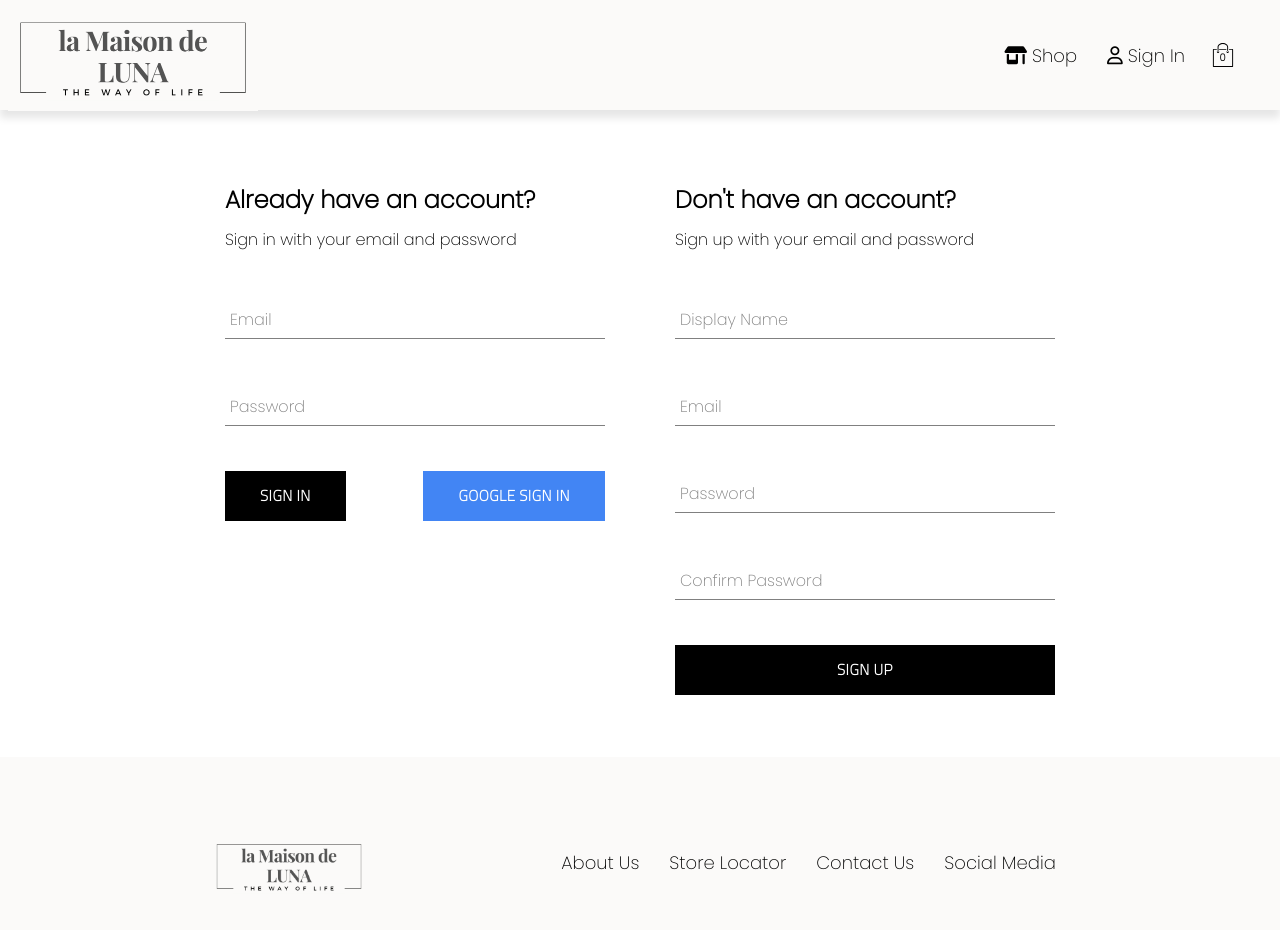
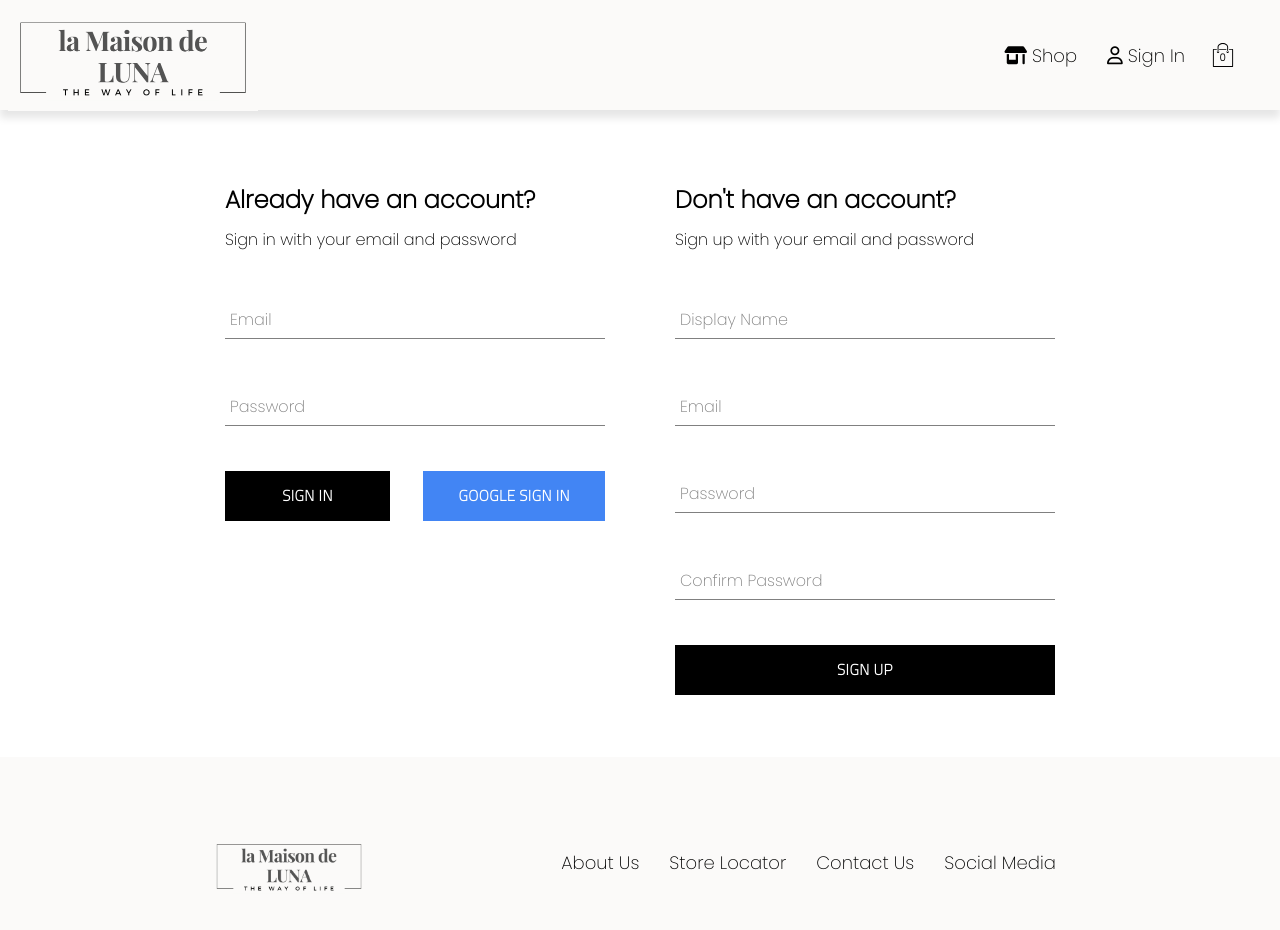
Before and after one commit to ayumilky/online-shop, a React (Create React App) app: page /auth in a window 1280 px wide. Shown: the top 930 px of the page. Built offline with nearby package versions, Linux system fonts and the light colour scheme; no server answers.

Commit message:
fixed styles in product page

```diff
--- a/src/components/button/button.styles.css
+++ b/src/components/button/button.styles.css
@@ -1,5 +1,5 @@
 .button-container {
-  min-width: 100px;
+  min-width: 165px;
   width: auto;
   height: 50px;
   letter-spacing: 0.5px;
--- a/src/components/button/button.styles.scss
+++ b/src/components/button/button.styles.scss
@@ -1,5 +1,5 @@
 .button-container {
-    min-width: 100px;
+    min-width: 165px;
     width: auto;
     height: 50px;
     letter-spacing: 0.5px;
--- a/src/components/product-item/product-item.styles.css
+++ b/src/components/product-item/product-item.styles.css
@@ -1,7 +1,6 @@
 .product-left {
   display: flex;
   width: auto;
-  place-self: center;
 }
 .product-left .main-img-container {
   display: flex;
@@ -39,7 +38,6 @@
   flex-direction: column;
   background-color: #fbfaf9;
   border: 1px solid #fbfaf9;
-  place-self: center;
 }
 .product-right .price-tag-section {
   display: flex;
--- a/src/components/product-item/product-item.styles.scss
+++ b/src/components/product-item/product-item.styles.scss
@@ -1,7 +1,6 @@
 .product-left{
     display: flex;
     width: auto;
-    place-self: center;
 
     .main-img-container{
         display: flex;
@@ -42,7 +41,6 @@
     flex-direction: column;
     background-color: #fbfaf9;
     border: 1px solid #fbfaf9;
-    place-self: center;
     .price-tag-section{
         display: flex;
         justify-content: space-between;
--- a/src/routes/product-page/product-page.styles.css
+++ b/src/routes/product-page/product-page.styles.css
@@ -11,17 +11,20 @@
 @media screen and (min-width: 100px) and (max-width: 480px) {
   .product-page-container {
     flex-direction: column;
+    align-items: center;
   }
 }
 /* Tablet View */
 @media screen and (min-width: 481px) and (max-width: 768px) {
   .product-page-container {
     flex-direction: column;
+    align-items: center;
   }
 }
 /* Laptop View */
 @media screen and (min-width: 769px) and (max-width: 1024px) {
   .product-page-container {
     flex-direction: column;
+    align-items: center;
   }
 }/*# sourceMappingURL=product-page.styles.css.map */
--- a/src/routes/product-page/product-page.styles.scss
+++ b/src/routes/product-page/product-page.styles.scss
@@ -14,6 +14,7 @@
       @media screen and (min-width:100px) and (max-width:480px) {
         .product-page-container{
             flex-direction: column;
+            align-items: center;
         }
 
       }
@@ -22,11 +23,13 @@
        @media screen and (min-width:481px) and (max-width:768px) {
         .product-page-container{
             flex-direction: column;
+            align-items: center;
         }
       }
        /* Laptop View */
        @media screen and (min-width:769px) and (max-width:1024px) {
         .product-page-container{
             flex-direction: column;
+            align-items: center;
         }
       }
```
Also changed, not shown: 2 other files (tests, documents, lock files or other folders).
